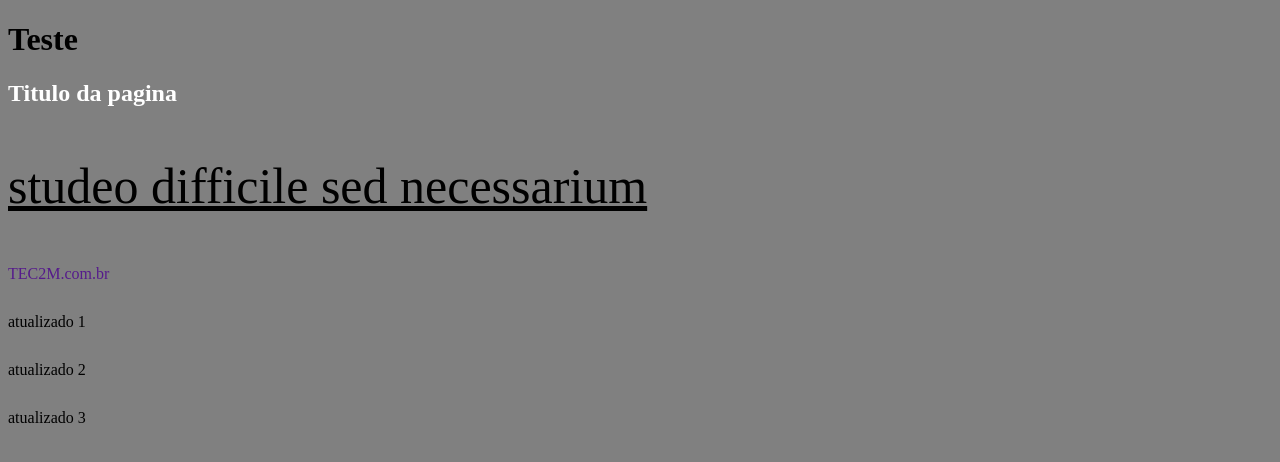
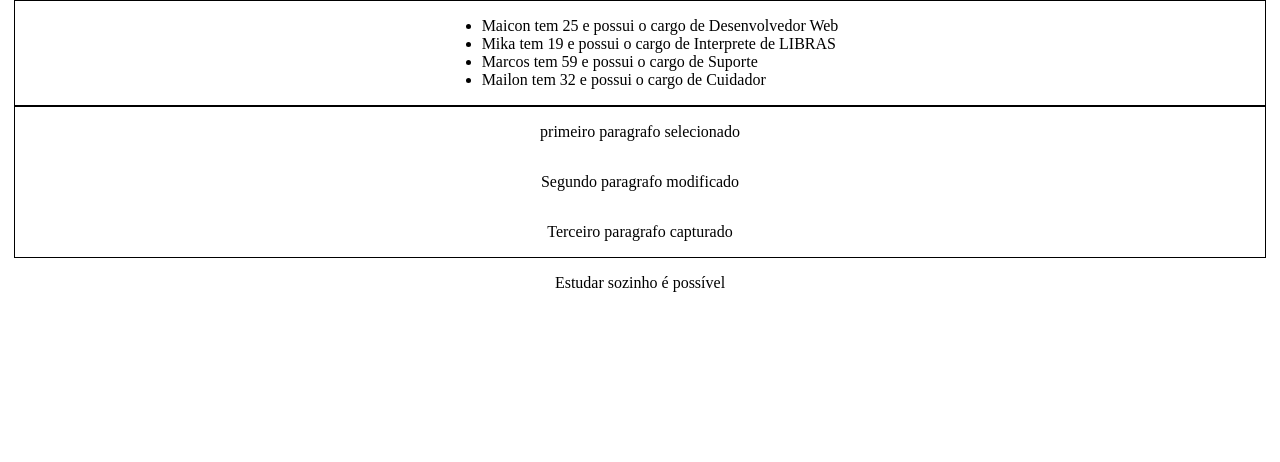
Before and after one commit to maiconarroyo/estudo-JS, a website: page index.html in a window 1280 px wide. Drawn offline with Linux system fonts and the light colour scheme.

Commit message:
pratica de DOM

```diff
--- a/ex22.js
+++ b/ex22.js
@@ -3,29 +3,90 @@
 
 // let title = prompt("Digite o Titulo do Site");
 // document.title = title;
-let background= "gray"
-window.document.body.style= `background: ${background}`;
+// let background= "gray"
+// window.document.body.style= `background: ${background}`;
 
-let titulo = document.querySelector("#titulo");
-titulo.style= `color : white`;
+// let titulo = document.querySelector("#titulo");
+// titulo.style= `color : white`;
 
-let texto = document.querySelector(".texto")
-texto.style="font-weigth: bold; font-size:50px;text-decoration: underline;";
+// let texto = document.querySelector(".texto")
+// texto.style="font-weigth: bold; font-size:50px;text-decoration: underline;";
 
-let ancora = document.querySelector('a');
-ancora.style = `text-decoration: none`;
+// let ancora = document.querySelector('a');
+// ancora.style = `text-decoration: none`;
 
-// let div1 = document.querySelector('#div1');
-// div.innerHTML= "Atualizado";
+// // let div1 = document.querySelector('#div1');
+// // div.innerHTML= "Atualizado";
 
-// let div2 = document.querySelector("#div2");
-// div.innerHTML = "Processando";
+// // let div2 = document.querySelector("#div2");
+// // div.innerHTML = "Processando";
 
-// se torna arrays de lista para atualizar nescessário o uso do for
-let divs = document.querySelectorAll("div");
+// // se torna arrays de lista para atualizar nescessário o uso do for
+// let divs = document.querySelectorAll("div");
 
-for(let i = 0 ; i < divs.length; i++){
-    let div= divs[i];
-    div.innerHTML=`atualizado ${i+1}`;
-    div.style= "margin-top: 30px;"
+// for(let i = 0 ; i < divs.length; i++){
+//     let div= divs[i];
+//     div.innerHTML=`atualizado ${i+1}`;
+//     div.style= "margin-top: 30px;"
+// }
+
+let p1 = document.querySelector(`p`);
+p1.innerHTML = "primeiro paragrafo selecionado";
+
+let p2= document.querySelector('.paragrafo');
+p2.innerHTML= " Segundo paragrafo modificado";
+
+let p3 = document.querySelector('#paragrafo1');
+p3.innerHTML = "Terceiro paragrafo capturado";
+
+let section = document.createElement('section');
+section.style = `display:flex;align-items:center;justify-content:center;flex-direction:column;border: 1px solid black;width:1250px;`
+section.appendChild(p1);
+section.appendChild(p2);
+section.appendChild(p3);
+
+let body= document.querySelector('body');
+body.appendChild(section);
+body.style= "display:flex;justify-content:center;align-items:center;margin:auto;flex-direction:column;"
+
+let parag = document.createElement('p');
+parag.innerText= "Estudar sozinho é possível";
+parag.setAttribute('class','Titutlo-body');
+
+body.appendChild(parag);
+
+let usuarios = [
+    {
+        nome:'Maicon',
+        idade:25,
+        cargo:'Desenvolvedor Web',
+    },
+    {
+        nome:"Mika",
+        idade:19,
+        cargo:"Interprete de LIBRAS",
+    },
+    {
+        nome:"Marcos",
+        idade:59,
+        cargo:"Suporte",
+    },
+    {
+        nome:"Mailon",
+        idade:32,
+        cargo:"Cuidador",
+    }
+];
+
+let ul = document.createElement('ul');
+
+for(let i=0; i < usuarios.length; i++){
+    let user = usuarios[i];
+    let li = document.createElement('li')
+    li.innerHTML = `${user.nome} tem ${user.idade} e possui o cargo de ${user.cargo}`;
+    ul.appendChild(li);
 }
+
+let listContainer= document.querySelector('#userList');
+listContainer.appendChild(ul)
+listContainer.style= "border: solid 1px black;width: 1250px;display:flex;justify-content:center;align-items:center;"
--- a/index.html
+++ b/index.html
@@ -6,14 +6,11 @@
     <title>Tec2m</title>
 </head>
 <body>
-    <h1>Teste</h1>
-    <h2 id="titulo">Titulo da pagina</h2>
-    <p class="texto">studeo difficile sed necessarium</p>
-    <a href="">TEC2M.com.br</a>
+    <p>Este é meu 1ºparagrafo</p>
+    <p class="paragrafo">Este é meu 2ºparagrafo</p>
+    <p id="paragrafo1">Este é meu 3ºparagrafo</p>
 
-   <div id="div1">Divisão1</div>
-   <div id="div2">Divisão2</div>
-   <div id="div3">Divisão3</div>
+    <section id="userList"></section>
 
 <script src="ex22.js" defer></script>
 </body>
```
